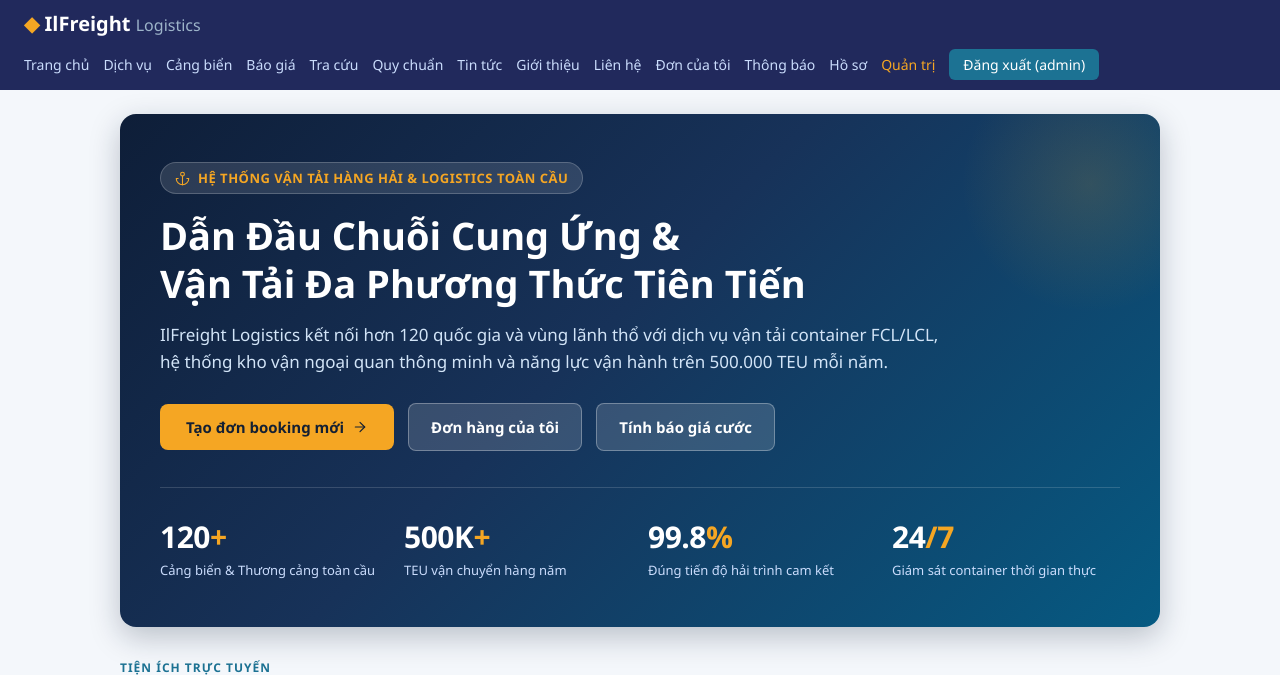
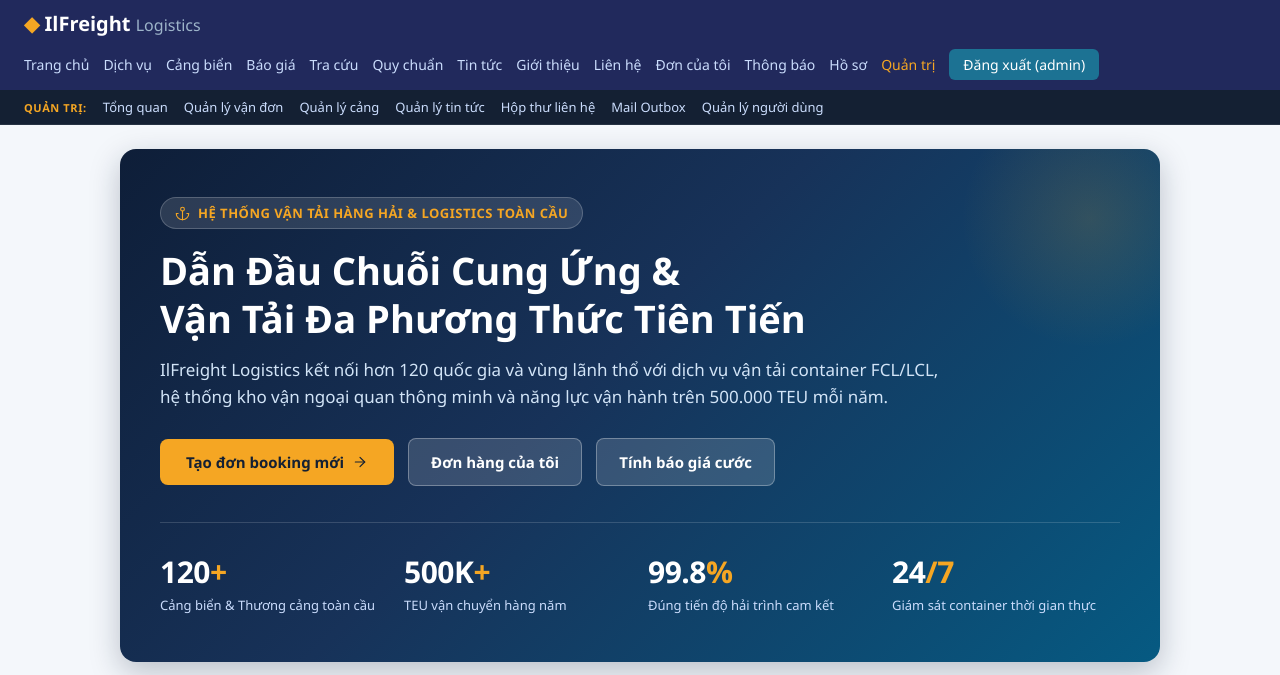
Before and after one commit to wtfwhoyouare/PTIT-DevOps-SonarQube, a PHP site: page / in a window 1280 px wide. Shown: the top 675 px of the page. Run offline with PHP 8.4, Linux system fonts and the light colour scheme; a user stored in the database is signed in; data comes from the database, SQL or seed files in the repository; data that the repository does not hold is empty.

Commit message:
feat(web): bo sung menu quan tri nhanh, phan trang va nut binh luan

```diff
--- a/InlaneWeb/web/src/assets/style.css
+++ b/InlaneWeb/web/src/assets/style.css
@@ -545,3 +545,30 @@ table.data tr:nth-child(even) td { background:var(--panelalt); }
   .home-hero { padding: 32px 22px; }
   .home-hero h1 { font-size: 28px; }
 }
+
+/* Thanh dieu huong quan tri nhanh cho staff/admin */
+.admin-subnav {
+  background: #142033;
+  border-bottom: 1px solid rgba(255, 255, 255, 0.08);
+  padding: 8px 24px;
+  display: flex;
+  flex-wrap: wrap;
+  gap: 16px;
+  align-items: center;
+  font-size: 13px;
+}
+.admin-subnav-label {
+  color: var(--accent);
+  font-weight: 700;
+  text-transform: uppercase;
+  font-size: 11px;
+  letter-spacing: 0.6px;
+}
+.admin-subnav a {
+  color: #CADCFC;
+  font-weight: 500;
+}
+.admin-subnav a:hover {
+  color: #ffffff;
+  text-decoration: none;
+}
--- a/InlaneWeb/web/src/lib/layout.php
+++ b/InlaneWeb/web/src/lib/layout.php
@@ -64,6 +64,20 @@ function render_header(string $title = 'IlFreight Logistics'): void
         <?php endif; ?>
     </nav>
 </header>
+<?php if ($u && in_array($u['role'], ['admin', 'staff'], true)): ?>
+<nav class="admin-subnav no-print" aria-label="Menu quản trị">
+    <span class="admin-subnav-label">Quản trị:</span>
+    <a href="/admin">Tổng quan</a>
+    <a href="/admin/shipments">Quản lý vận đơn</a>
+    <a href="/admin/ports">Quản lý cảng</a>
+    <a href="/admin/news">Quản lý tin tức</a>
+    <a href="/admin/messages">Hộp thư liên hệ</a>
+    <a href="/admin/mail-outbox">Mail Outbox</a>
+    <?php if ($u['role'] === 'admin'): ?>
+        <a href="/admin/users">Quản lý người dùng</a>
+    <?php endif; ?>
+</nav>
+<?php endif; ?>
 <main class="container">
 <?php
 }
--- a/InlaneWeb/web/src/pages/admin_shipments.php
+++ b/InlaneWeb/web/src/pages/admin_shipments.php
@@ -202,8 +202,9 @@ render_header('Quản lý vận đơn');
                                     </div>
                                 </details>
                             </td>
-                            <td>
+                            <td style="white-space:nowrap;">
                                 <a href="/shipments/<?= htmlspecialchars((string)$sh['id'], ENT_QUOTES, 'UTF-8') ?>/info" class="btn btn-sm" style="padding:4px 8px;font-size:12px;">Xem</a>
+                                <a href="/shipments/<?= htmlspecialchars((string)$sh['id'], ENT_QUOTES, 'UTF-8') ?>" class="btn btn-sm" style="padding:4px 8px;font-size:12px;background:#5B6B7B;">Bình luận</a>
                             </td>
                         </tr>
                     <?php endforeach; ?>
--- a/InlaneWeb/web/src/pages/register.php
+++ b/InlaneWeb/web/src/pages/register.php
@@ -134,7 +134,7 @@ render_header('Đăng ký tài khoản');
         </div>
         <div class="form-row" style="margin-top:16px;">
             <label style="display:flex;align-items:center;gap:8px;font-weight:normal;cursor:pointer;">
-                <input type="checkbox" name="agree_terms" value="1" style="width:auto;margin:0;" required>
+                <input type="checkbox" name="agree_terms" value="1" style="width:auto;margin:0;" <?= !empty($_POST['agree_terms']) ? 'checked' : '' ?> required>
                 <span>Tôi đồng ý với <a href="/guide" target="_blank">Điều khoản dịch vụ và Quy chuẩn an toàn</a> của IlFreight.</span>
             </label>
         </div>
--- a/InlaneWeb/web/src/pages/reset_password.php
+++ b/InlaneWeb/web/src/pages/reset_password.php
@@ -21,9 +21,11 @@ if (!$resetRecord) {
     $error = 'Liên kết đặt lại mật khẩu không hợp lệ, đã được sử dụng hoặc đã hết hạn (quá 30 phút).';
 }
 
+if ($_SERVER['REQUEST_METHOD'] === 'POST') {
+    csrf_verify();
+}
+
 if ($_SERVER['REQUEST_METHOD'] === 'POST' && $resetRecord) {
-    csrf_verify();
-
     $new_password = $_POST['new_password'] ?? '';
     $new_password_confirm = $_POST['new_password_confirm'] ?? '';
 
--- a/InlaneWeb/web/src/pages/shipments_mine.php
+++ b/InlaneWeb/web/src/pages/shipments_mine.php
@@ -140,6 +140,7 @@ render_header('Đơn hàng của tôi');
                             </td>
                             <td style="white-space:nowrap;">
                                 <a href="/shipments/<?= (int)$sh['id'] ?>/info" class="btn btn-sm" style="padding:4px 8px;font-size:12px;">Xem</a>
+                                <a href="/shipments/<?= (int)$sh['id'] ?>" class="btn btn-sm" style="padding:4px 8px;font-size:12px;background:#5B6B7B;">Bình luận</a>
 
                                 <?php if ($sh['status'] === 'Booked'): ?>
                                     <a href="/shipments/<?= (int)$sh['id'] ?>/edit" class="btn btn-sm" style="padding:4px 8px;font-size:12px;background:var(--teal);">Sửa</a>
```
Also changed, not shown: InlaneWeb/web/src/pages/admin_news.php (+21 -1 lines), InlaneWeb/web/src/pages/admin_ports.php (+22 -2 lines).
